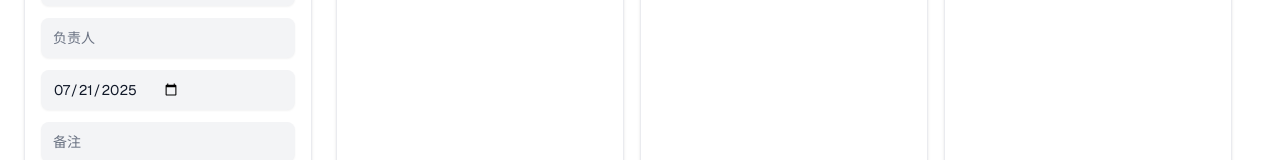
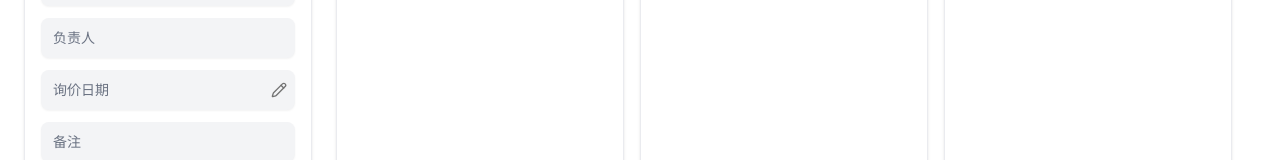
Before and after one commit to SpaceshipxDev/litecrystal, a Next.js app in the folder taintedpaint/: page / in a window 1280 px wide. Shown: the part 252-412 px from the top of the page. Built offline with nearby package versions, Linux system fonts and the light colour scheme.

Commit message:
Refine date inputs with icon picker

```diff
--- a/taintedpaint/components/CreateJobForm.tsx
+++ b/taintedpaint/components/CreateJobForm.tsx
@@ -3,7 +3,7 @@
 
 import type { Task } from "@/types";
 import { useState, useRef, useEffect } from "react";
-import { Folder, PlusCircle, Loader2 } from "lucide-react"; // Changed icon
+import { Folder, PlusCircle, Loader2, Pencil } from "lucide-react"; // Changed icon
 import { Button } from "@/components/ui/button";
 import { Input } from "@/components/ui/input";
 
@@ -21,11 +21,20 @@ export default function CreateJobForm({ onJobCreated }: CreateJobFormProps) {
   const [isCreating, setIsCreating] = useState(false);
   const [customerOptions, setCustomerOptions] = useState<string[]>([]);
   const fileInputRef = useRef<HTMLInputElement>(null);
+  const inquiryDateInputRef = useRef<HTMLInputElement>(null);
 
-  // 初始化日期为今天，并读取已有客户列表供输入时选择
+  const openInquiryDatePicker = () => {
+    const input = inquiryDateInputRef.current;
+    if (!input) return;
+    if ((input as any).showPicker) {
+      (input as any).showPicker();
+    } else {
+      input.click();
+    }
+  };
+
+  // 读取已有客户列表供输入时选择
   useEffect(() => {
-    setInquiryDate(new Date().toISOString().slice(0, 10));
-
     (async () => {
       try {
         const res = await fetch('/api/jobs');
@@ -159,13 +168,29 @@ export default function CreateJobForm({ onJobCreated }: CreateJobFormProps) {
           onChange={(e) => setRepresentative(e.target.value)}
           className="text-sm bg-gray-100 border-none rounded-md px-3 py-2.5 h-auto focus-visible:ring-2 focus-visible:ring-blue-500 focus-visible:ring-offset-2 placeholder:text-gray-500"
         />
-        <Input
-          type="date"
-          placeholder="日期"
-          value={inquiryDate}
-          onChange={(e) => setInquiryDate(e.target.value)}
-          className="text-sm bg-gray-100 border-none rounded-md px-3 py-2.5 h-auto focus-visible:ring-2 focus-visible:ring-blue-500 focus-visible:ring-offset-2 placeholder:text-gray-500"
-        />
+        <div className="relative">
+          <Input
+            readOnly
+            placeholder="询价日期"
+            value={inquiryDate}
+            className="text-sm bg-gray-100 border-none rounded-md px-3 py-2.5 h-auto focus-visible:ring-2 focus-visible:ring-blue-500 focus-visible:ring-offset-2 placeholder:text-gray-500 pr-9"
+          />
+          <button
+            type="button"
+            onClick={openInquiryDatePicker}
+            className="absolute right-2 top-1/2 -translate-y-1/2 text-neutral-500 hover:text-neutral-700"
+            aria-label="选择询价日期"
+          >
+            <Pencil className="h-4 w-4" />
+          </button>
+          <input
+            ref={inquiryDateInputRef}
+            type="date"
+            value={inquiryDate}
+            onChange={(e) => setInquiryDate(e.target.value)}
+            className="hidden"
+          />
+        </div>
         <Input
           placeholder="备注"
           value={notes}
--- a/taintedpaint/components/KanbanDrawer.tsx
+++ b/taintedpaint/components/KanbanDrawer.tsx
@@ -3,8 +3,8 @@
 
 import type { Task } from "@/types";
 import type { ElectronAPI } from "@/types/electron";
-import { useState, useCallback, useEffect } from "react";
-import { X, CalendarDays, MessageSquare, Folder } from "lucide-react";
+import { useState, useCallback, useEffect, useRef } from "react";
+import { X, CalendarDays, MessageSquare, Folder, Pencil } from "lucide-react";
 import { Input } from "@/components/ui/input";
 
 interface KanbanDrawerProps {
@@ -31,6 +31,17 @@ export default function KanbanDrawer({
 }: KanbanDrawerProps) {
   const [isDownloading, setIsDownloading] = useState(false);
   const [deliveryDate, setDeliveryDate] = useState("");
+  const dateInputRef = useRef<HTMLInputElement>(null);
+
+  const openDatePicker = () => {
+    const input = dateInputRef.current;
+    if (!input) return;
+    if ((input as any).showPicker) {
+      (input as any).showPicker();
+    } else {
+      input.click();
+    }
+  };
 
   useEffect(() => {
     setDeliveryDate(task?.deliveryDate || "");
@@ -62,13 +73,14 @@ export default function KanbanDrawer({
     }
   }, [task]);
 
-  const saveDeliveryDate = useCallback(async () => {
+  const saveDeliveryDate = useCallback(
+    async (date: string = deliveryDate) => {
       if (!task) return;
       try {
         const res = await fetch(`/api/jobs/${task.id}/update`, {
           method: 'PATCH',
           headers: { 'Content-Type': 'application/json' },
-        body: JSON.stringify({ deliveryDate }),
+          body: JSON.stringify({ deliveryDate: date }),
         });
         if (res.ok) {
           const updated: Task = await res.json();
@@ -78,7 +90,9 @@ export default function KanbanDrawer({
       } catch (err) {
         console.error('Failed to update delivery date', err);
       }
-  }, [task, deliveryDate]);
+    },
+    [task, deliveryDate, onTaskUpdated],
+  );
 
   if (!task) {
     return (
@@ -142,13 +156,28 @@ export default function KanbanDrawer({
                 <CalendarDays className="h-4 w-4 text-black/40" />
                 <span className="text-[15px] text-black/60">交期</span>
               </div>
+              <div className="flex items-center gap-2">
+                {deliveryDate && (
+                  <span className="text-[15px] font-medium text-black">{deliveryDate}</span>
+                )}
+                <button
+                  onClick={openDatePicker}
+                  className="h-7 w-7 flex items-center justify-center rounded-md bg-black/5 hover:bg-black/10 transition-colors"
+                  aria-label="设置交期"
+                >
+                  <Pencil className="h-4 w-4 text-black/60" />
+                </button>
                 <Input
-                type="datetime-local"
+                  ref={dateInputRef}
+                  type="date"
                   value={deliveryDate}
-                onChange={(e) => setDeliveryDate(e.target.value)}
-                onBlur={saveDeliveryDate}
-                className="max-w-[200px] text-[15px] font-medium text-black bg-transparent p-0"
+                  onChange={(e) => {
+                    setDeliveryDate(e.target.value);
+                    saveDeliveryDate(e.target.value);
+                  }}
+                  className="hidden"
                 />
+              </div>
             </div>
             {task.notes && (
               <div className="py-3 border-b border-black/[0.08]">
```
Lines whose indentation alone changed are shown as unchanged.
